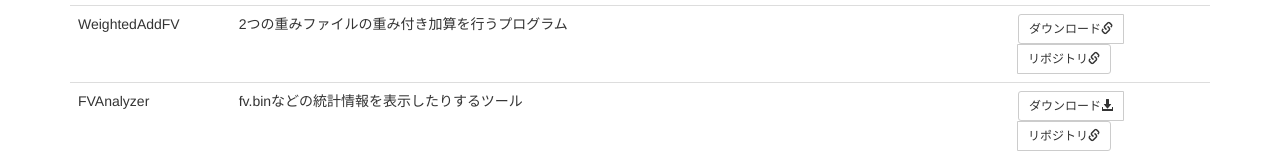
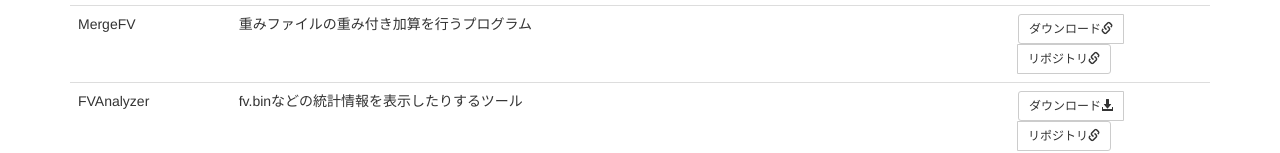
Before and after one commit to ak110/ak110.github.io, a plain HTML site: page index.html in a window 1280 px wide. Shown: the part 795-948 px from the top of the page. Drawn offline with nearby package versions, Linux system fonts and the light colour scheme.

Commit message:
リポジトリのリネーム

```diff
--- a/index.html
+++ b/index.html
@@ -119,12 +119,12 @@
         </td>
       </tr>
       <tr>
-        <td>WeightedAddFV</td>
-        <td>2つの重みファイルの重み付き加算を行うプログラム</td>
+        <td>MergeFV</td>
+        <td>重みファイルの重み付き加算を行うプログラム</td>
         <td class="text-right">
           <div class="btn-group btn-group-sm" role="group">
-            <a class="btn btn-default" href="https://github.com/ak110/WeightedAddFV/releases">ダウンロード<span class="glyphicon glyphicon-link"></span></a>
-            <a class="btn btn-default" href="https://github.com/ak110/WeightedAddFV">リポジトリ<span class="glyphicon glyphicon-link"></span></a>
+            <a class="btn btn-default" href="https://github.com/ak110/MergeFV/releases">ダウンロード<span class="glyphicon glyphicon-link"></span></a>
+            <a class="btn btn-default" href="https://github.com/ak110/MergeFV">リポジトリ<span class="glyphicon glyphicon-link"></span></a>
           </div>
         </td>
       </tr>
```
